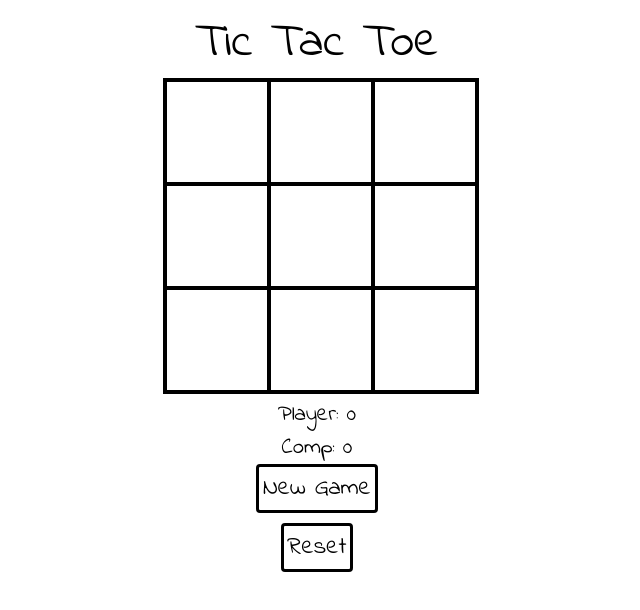
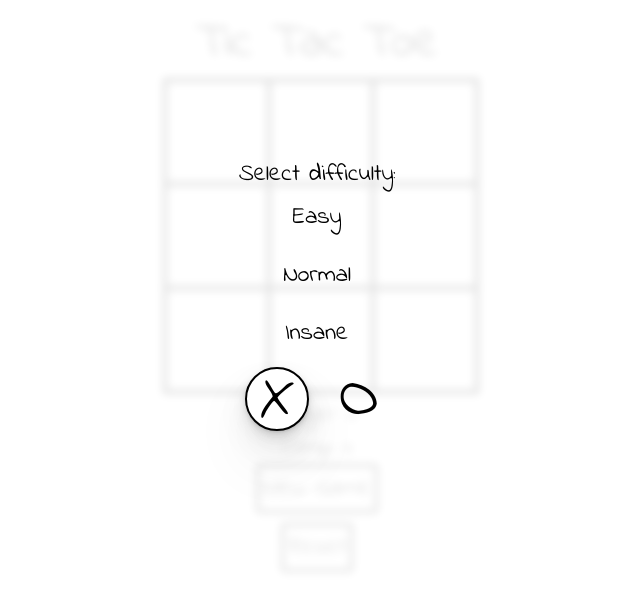
Before and after one commit to xsaze/tic-tac-toe, a plain HTML site: page index.html in a window 1280 px wide. Shown: the whole page, without its empty margins (323-963 px from the left). Drawn offline with Linux system fonts and the light colour scheme.

Commit message:
update
onLoad update

```diff
--- a/index.html
+++ b/index.html
@@ -10,7 +10,7 @@
 </head>
 <body>
     <div class="container noselect">
-        <div class="popup" id="popup">Select difficulty:
+        <div class="popup active" id="popup">Select difficulty:
             <div class="diff-option" id="easy" onclick=selectDiff(1)>Easy</div>
             <div class="diff-option" id="normal" onclick=selectDiff(2)>Normal</div>
             <div class="diff-option" id="insane" onclick=selectDiff(3)>Insane</div>
--- a/script.js
+++ b/script.js
@@ -333,5 +333,3 @@ function game() {
     refreshGrid();
     console.log('game is running');
 }
-
-window.onload = game;
```
